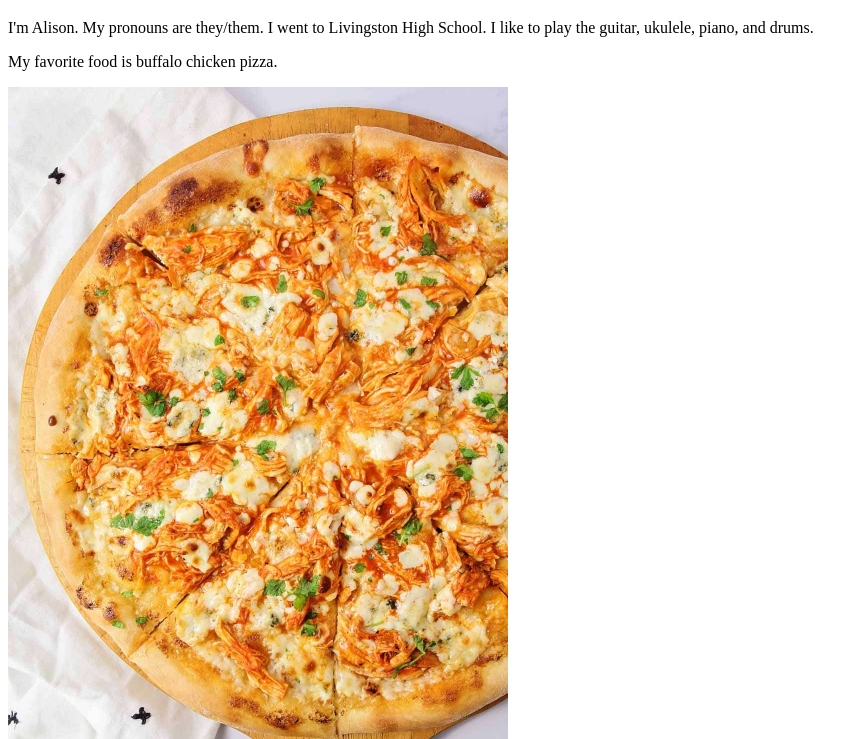
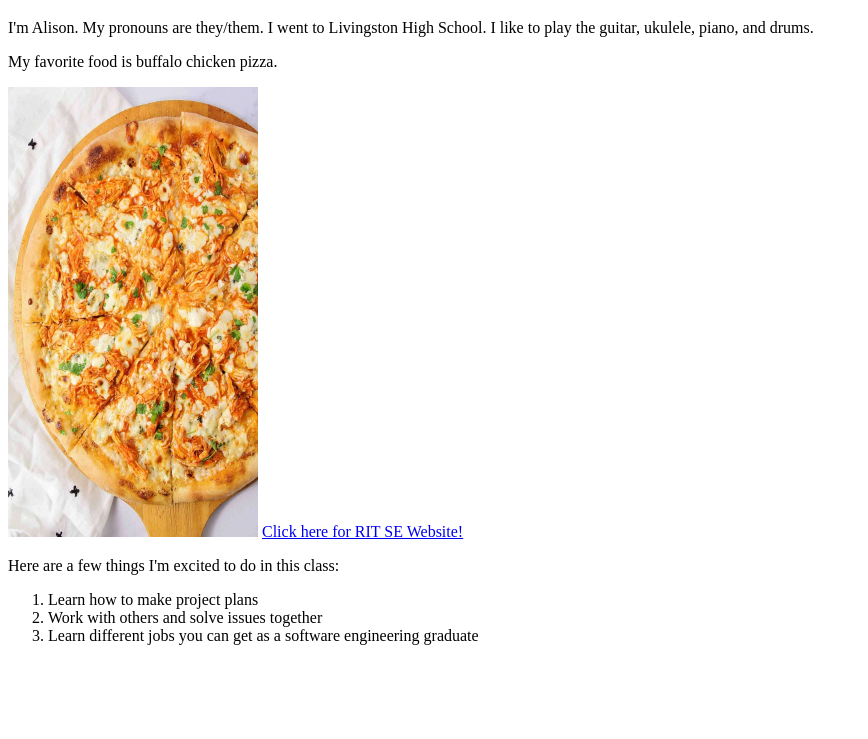
Before and after one commit to akl1827/akl1827.github.io, a plain HTML site: page index.html in a window 1280 px wide. Shown: the part 61-800 px from the top of the page, without its empty margins (0-868 px from the left). Drawn offline with Linux system fonts and the light colour scheme.

Commit message:
smaller image

```diff
--- a/index.html
+++ b/index.html
@@ -5,7 +5,7 @@
 <p>I'm Alison. My pronouns are they/them. I went to Livingston High School. I like to play the guitar, ukulele, piano, and drums.</p>
 <p>My favorite food is buffalo chicken pizza.</p>
 </body>
-<img src="buffalo-chicken-pizza.jpg" alt="My favorite food, buffalo chicken pizza :)" width = "500" height = "700">
+<img src="buffalo-chicken-pizza.jpg" alt="My favorite food, buffalo chicken pizza :)" width = "250" height = "450">
 <a href="https://www.rit.edu/computing/department-software-engineering">Click here for RIT SE Website!</a>
 <p>Here are a few things I'm excited to do in this class:</p>
 <ol>
```
